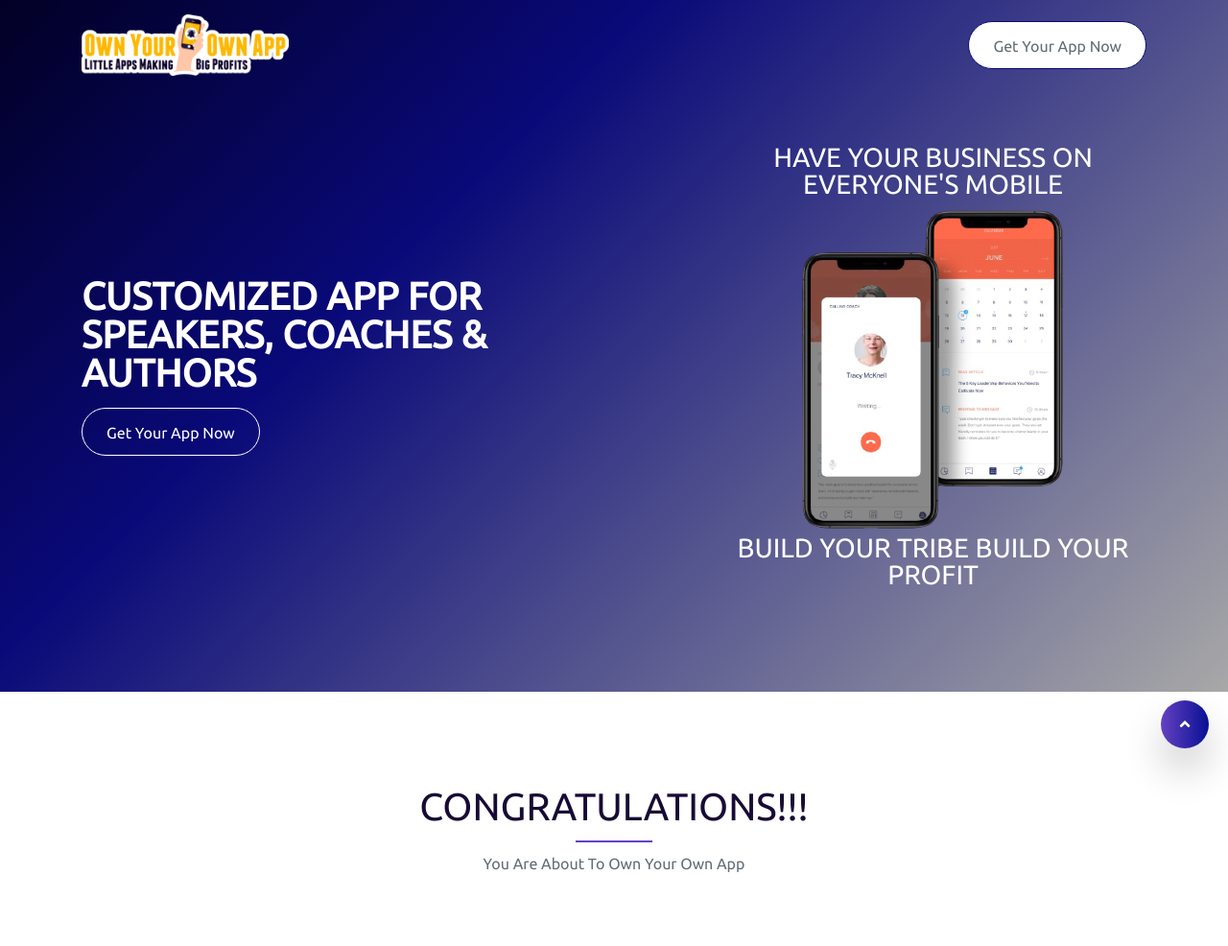
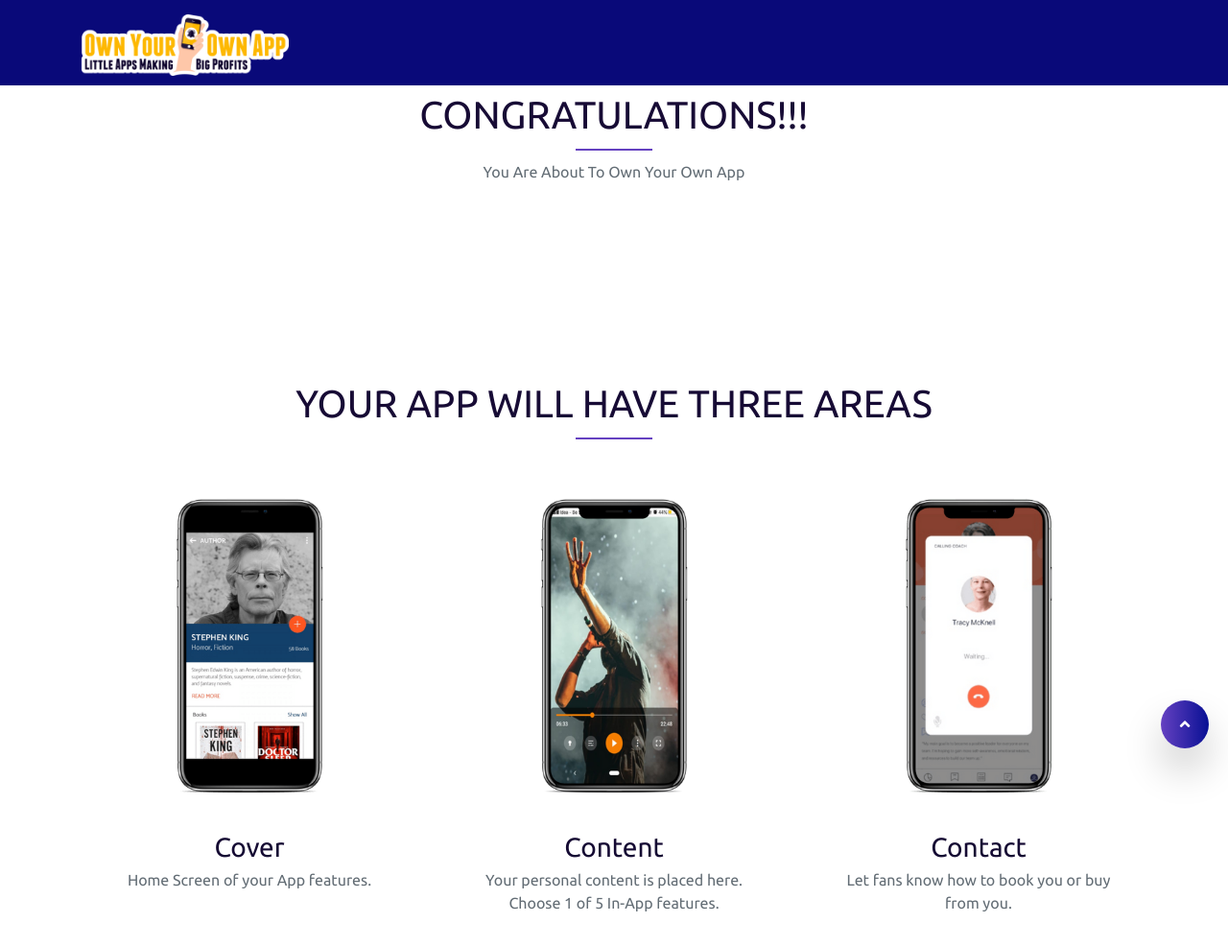
Before and after one commit to saadahmad888/getyourownapp, a plain HTML site: page cong.html in a window 1280 px wide. Shown: the top 986 px of the page at 96% size. Drawn offline with nearby package versions, Linux system fonts and the light colour scheme; placeholder pictures from the web are drawn by us.

Commit message:
pakistna kjksal

```diff
--- a/cong.html
+++ b/cong.html
@@ -82,23 +82,23 @@
 
 	<div id="home" class="main-wrapper">
 
-		<header class="main-header">
+		<header class="main-header"  style="background-color: #090979;">
 
 			<!-- NAVBAR WITH RESPONSIVE TOGGLE -->
 
-			<div class="top_menu">
+			<div class="top_menu" style="background-color: #090979;">
 				<div class="container">
 					<div class="row">
 						<div class="col-lg-6 col-md-6 col-sm-12">
-							<div class="sitelogo logo-center">
+							<div class="sitelogo logo-center mb-10">
 								<img src="images/sitelogo.png" alt="">
 							</div>
 						</div>
-						<div class="col-lg-6 col-md-6 col-sm-12">
+						<!-- <div class="col-lg-6 col-md-6 col-sm-12">
 							<div class="main-btn">
 								<button class="btn">Get Your App Now</button>
 							</div>
-						</div>
+						</div> -->
 					</div>
 				</div>
 			</div>
@@ -109,7 +109,7 @@
 
 		<!-- *****Main Cntainer***** -->
 
-		<section class="main_banner_area text-white" id="maino-banner">
+		<!-- <section class="main_banner_area text-white" id="maino-banner">
 
 			<div class="container">
 
@@ -121,7 +121,7 @@
 
 							<h1 class="mb-3 bold">CUSTOMIZED APP FOR SPEAKERS, COACHES & AUTHORS</h1>
 
-							<!-- <p class="mb-5"></p> -->
+							<!-- <p class="mb-5"></p> --
 
 							<button type="submit" class="btn btn-success">Get Your App Now</button>
 
@@ -147,11 +147,11 @@
 
 			</div>
 
-		</section>
+		</section> -->
 
         <section id="">
             <div class="col-12">
-                <div class="section-heading text-center">
+                <div class="section-heading text-center mt-50">
 
                     <h2>Congratulations!!!</h2>
 
@@ -267,6 +267,9 @@
 									<a href="#" class="btn bordered radius pay-btnn">Sick with Free</a>
 								</div>
 							</div>
+						</div>
+						<div class="">
+							<h3></h3>
 						</div>
                     </div>
                     <div class="col-lg-4 col-md-6 col-sm-12">
```
